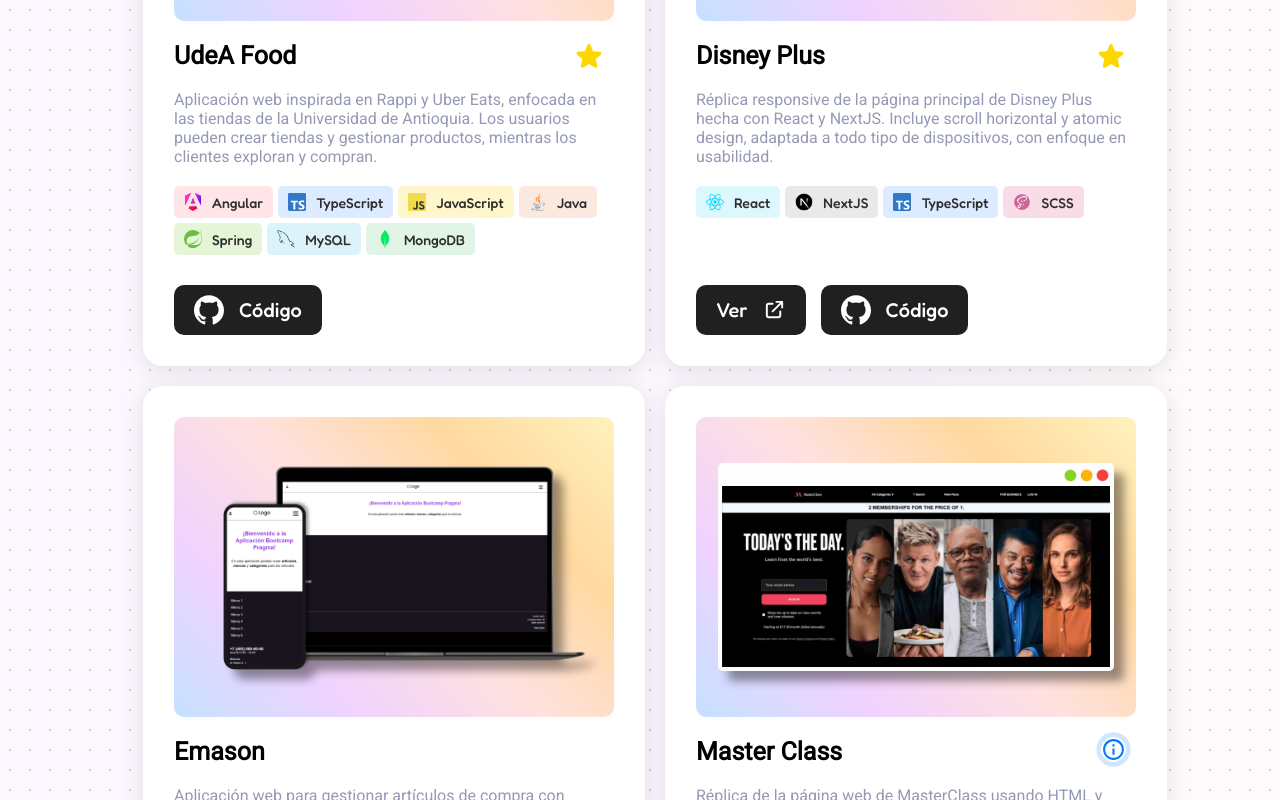
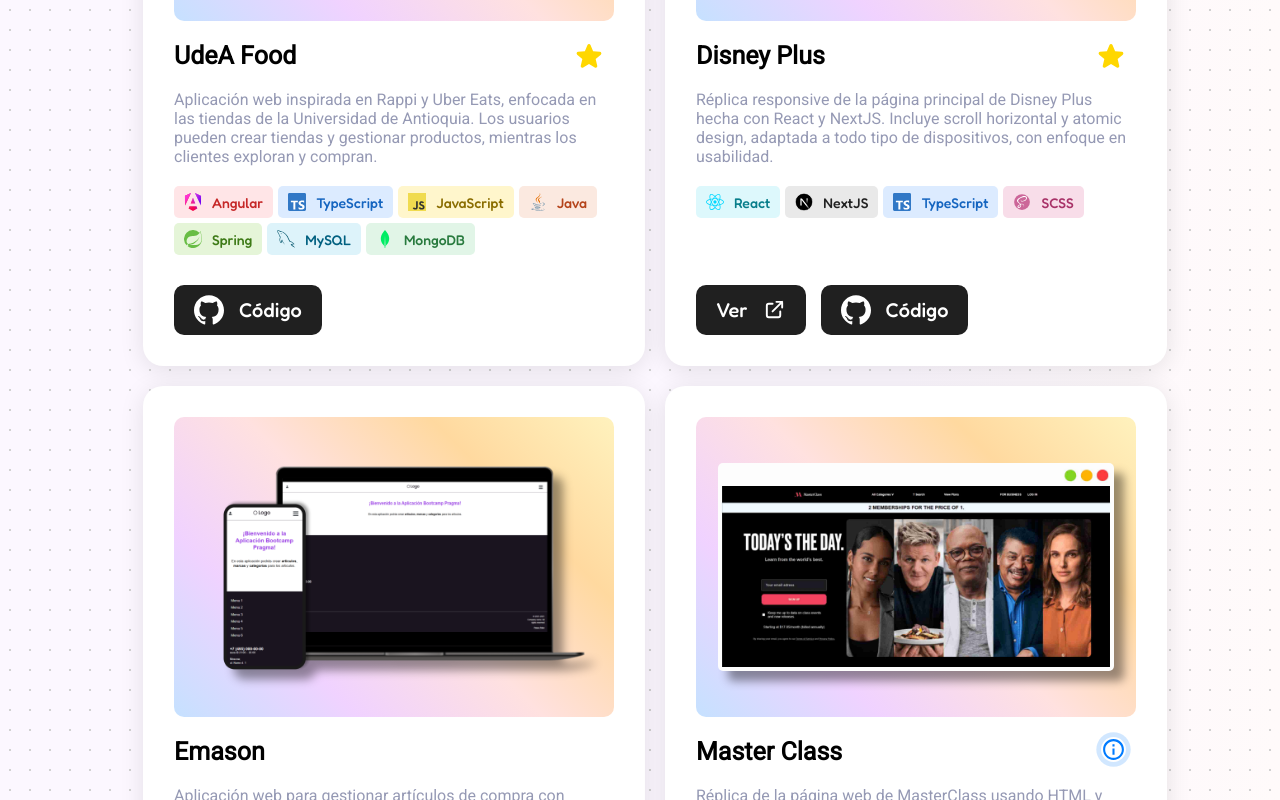
Before and after one commit to YeisonCordoba07/YeisonCordoba07.github.io, an Angular app: page / in a window 1280 px wide. Shown: the part 2000-2800 px from the top of the page. Built offline with nearby package versions, Linux system fonts and the light colour scheme.

Commit message:
update tag styles

```diff
--- a/src/app/components/atoms/tag/tag.component.html
+++ b/src/app/components/atoms/tag/tag.component.html
@@ -1,8 +1,8 @@
 <div class="tag"
      [style.background-color]="colors.background"
-     [style.color]="colors.text">
+    >
   <img [src]="src" [alt]="tagName + ' icon'"/>
 
-  <span class="tag__name">{{tagName}}</span>
+  <span class="tag__name"  [style.color]="colors.text">{{tagName}}</span>
 
 </div>
```
